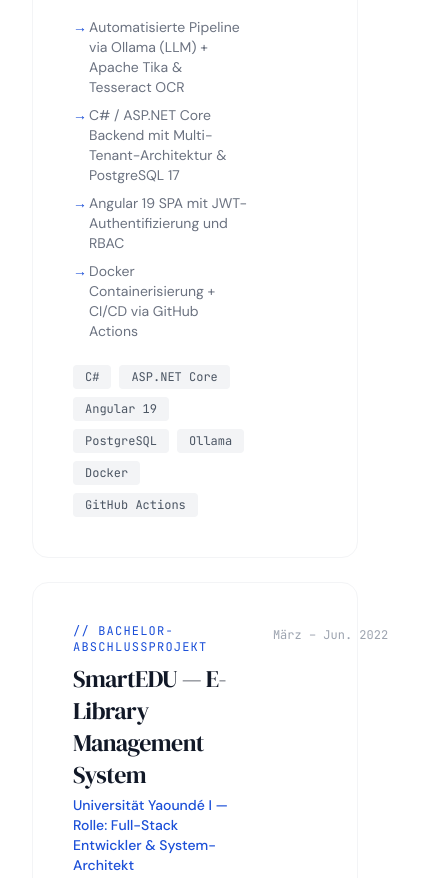
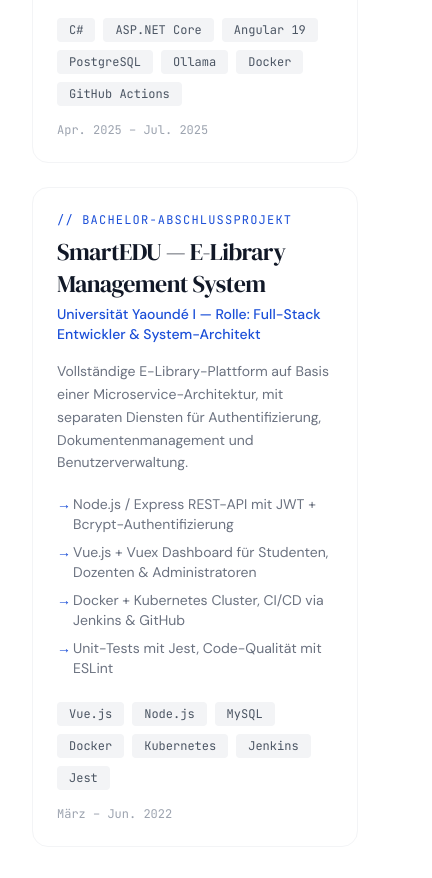
Before and after one commit to so77nava/Portfolio, a website: page docs/index.html in a window 390 px wide. Shown: the part 4997-5875 px from the top of the page, 432 px wide, since content can reach past the window. Drawn offline with Linux system fonts and the light colour scheme.

Commit message:
fix: fix project cards layout on mobile

```diff
--- a/docs/index.html
+++ b/docs/index.html
@@ -374,7 +374,7 @@
       <div class="space-y-6">
 
         <!-- Projekt 1 -->
-        <article class="project-card border border-gray-100 rounded-2xl p-10 grid grid-cols-[1fr_auto] gap-8 items-start hover:shadow-md transition-shadow">
+        <article class="project-card border border-gray-100 rounded-2xl p-6 lg:p-10 grid grid-cols-1 lg:grid-cols-[1fr_auto] gap-4 lg:gap-8 items-start hover:shadow-md transition-shadow">
           <div>
             <p class="font-mono text-xs text-accent uppercase tracking-widest mb-2">
               // Akademisches Projekt · FAU
@@ -414,13 +414,13 @@
               <span class="bg-gray-100 text-gray-600 font-mono text-xs px-3 py-1 rounded">GitHub Actions</span>
             </div>
           </div>
-          <p class="font-mono text-xs text-gray-400 whitespace-nowrap pt-1">
+          <p class="font-mono text-xs text-gray-400 lg:whitespace-nowrap lg:pt-1">
             Apr. 2025 – Jul. 2025
           </p>
         </article>
 
         <!-- Projekt 2 -->
-        <article class="project-card border border-gray-100 rounded-2xl p-10 grid grid-cols-[1fr_auto] gap-8 items-start hover:shadow-md transition-shadow">
+        <article class="project-card border border-gray-100 rounded-2xl p-6 lg:p-10 grid grid-cols-1 lg:grid-cols-[1fr_auto] gap-4 lg:gap-8 items-start hover:shadow-md transition-shadow">
           <div>
             <p class="font-mono text-xs text-accent uppercase tracking-widest mb-2">
               // Bachelor-Abschlussprojekt
@@ -460,7 +460,7 @@
               <span class="bg-gray-100 text-gray-600 font-mono text-xs px-3 py-1 rounded">Jest</span>
             </div>
           </div>
-          <p class="font-mono text-xs text-gray-400 whitespace-nowrap pt-1">
+          <p class="font-mono text-xs text-gray-400 lg:whitespace-nowrap lg:pt-1">
             März – Jun. 2022
           </p>
         </article>
```
Also changed, not shown: docs/css/output.css.
